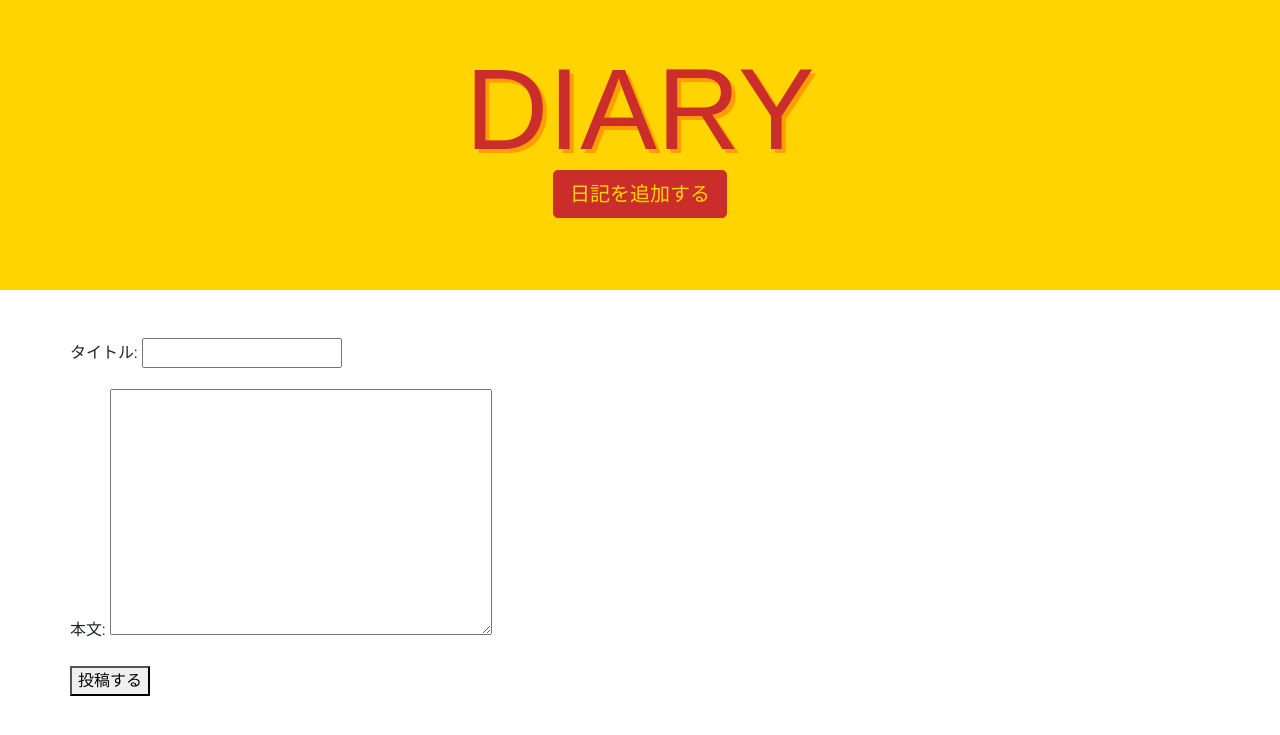
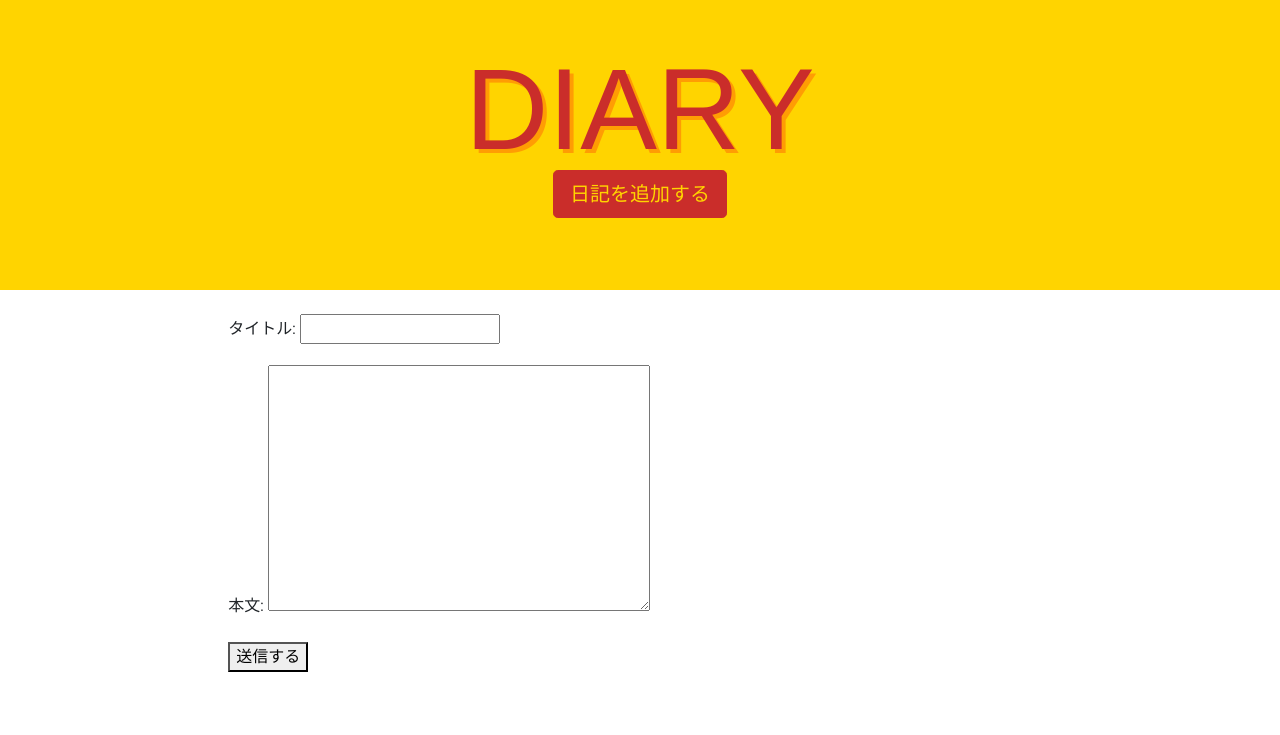
Before and after one commit to y1row/django_udemy, a Django app: page /diary/add/ in a window 1280 px wide. Shown: the top 735 px of the page. Run offline with Django 3.2, Linux system fonts and the light colour scheme; some libraries are stand-ins or nearby versions; some web fonts are replaced.

Commit message:
削除と見た目の調整

```diff
--- a/diary/templates/diary/base.html
+++ b/diary/templates/diary/base.html
@@ -29,11 +29,11 @@
 
 <div class="ht-main">
     <div class="ht-tm-wrapper">
-        <div class="container ht-tm-container">
-            <div class="pt-5">
+        <div class="container-fluid ht-tm-container">
+            <div class="pt-4">
             </div>
-            <div class="row">
-                <div class="col-xl-18">
+            <div class="row justify-content-md-center">
+                <div class="col-xl-8">
                     <div id="ht-tm-maincolumn" class="ht-tm-maincolumn">
                         <div class="ht-tm-componentsblock">
                             {% block content %}
--- a/diary/templates/diary/diary_form.html
+++ b/diary/templates/diary/diary_form.html
@@ -4,6 +4,6 @@
     <form action="" method="post">
         {% csrf_token %}
         {{ form.as_p }}
-        <button type="submit">投稿する</button>
+        <button type="submit">送信する</button>
     </form>
 {% endblock %}
--- a/diary/templates/diary/diary_list.html
+++ b/diary/templates/diary/diary_list.html
@@ -7,7 +7,10 @@
             <div class="ht-tm-element jumbotron">
                 <h1 class="display-3">{{ diary.title }}</h1>
                 <p class="lead">{{ diary.text }}</p>
-                <a class="btn btn-primary float-right" href="{% url 'diary:update' diary.pk %}" role="button">編集する</a>
+                <a class="btn btn-primary float-right" href="{% url 'diary:delete' diary.pk %}"
+                   role="button">削除する</a>
+                <a class="btn btn-primary float-right mx-4" href="{% url 'diary:update' diary.pk %}"
+                   role="button">編集する</a>
             </div>
         {% endfor %}
     </div>
--- a/diary/urls.py
+++ b/diary/urls.py
@@ -8,4 +8,5 @@ urlpatterns = [
     path('', views.IndexView.as_view(), name='index'),
     path('add/', views.AddView.as_view(), name='add'),
     path('update/<int:pk>', views.UpdateView.as_view(), name='update'),
+    path('delete/<int:pk>', views.DeleteView.as_view(), name='delete'),
 ]
--- a/diary/views.py
+++ b/diary/views.py
@@ -19,3 +19,8 @@ class UpdateView(generic.UpdateView):
     model = Diary
     form_class = DiaryCreateForm
     success_url = reverse_lazy('diary:index')
+
+
+class DeleteView(generic.DeleteView):
+    model = Diary
+    success_url = reverse_lazy('diary:index')
```
Also changed, not shown: diary/templates/diary/diary_confirm_delete.html (added, +19 -0 lines).
